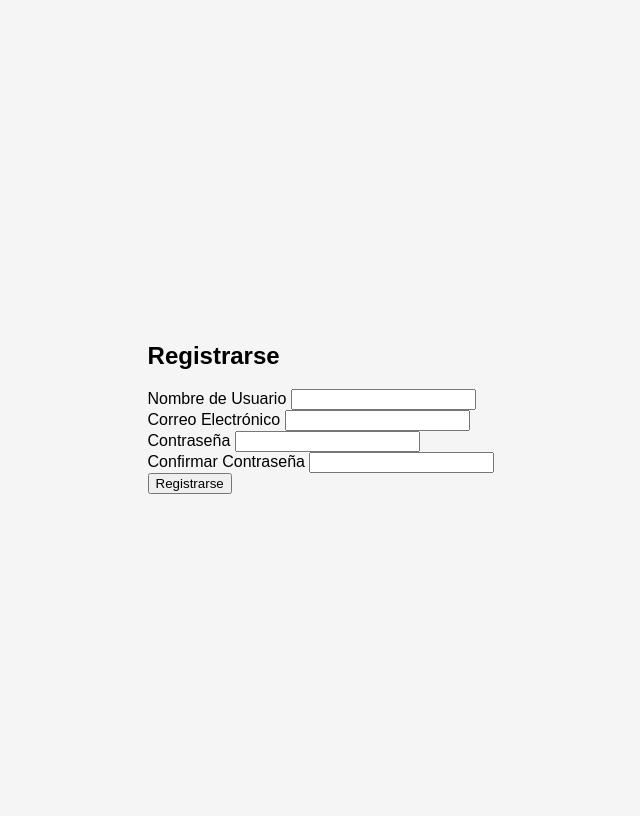
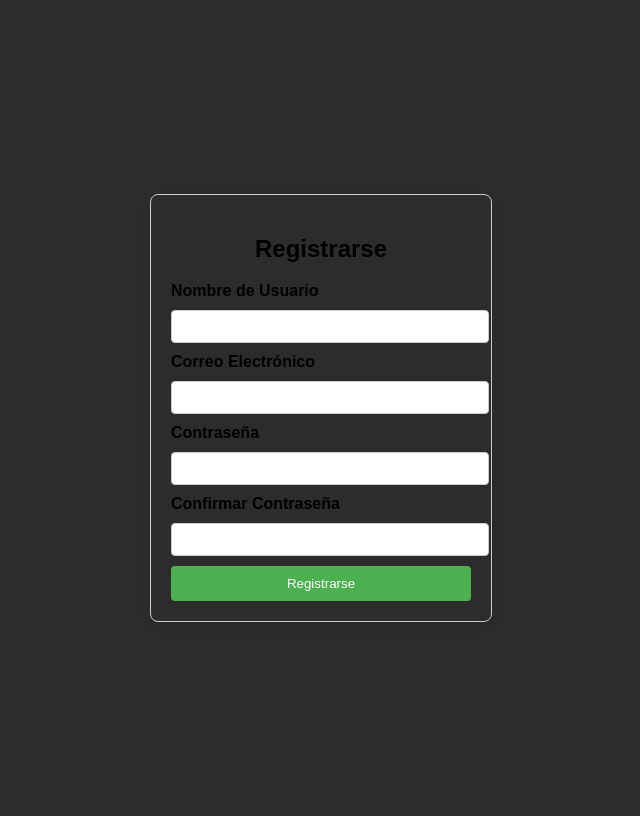
Before and after one commit to Jordanizquierdo/advanDetailing2.0, a Django app: template templates/app1/Registro.html in a window 1280 px wide. Shown: the whole page, without its empty margins (319-959 px from the left). Run offline with Django 3.2, Linux system fonts and the light colour scheme; the template is opened without the code that fills it: values named after a table or form of the project are taken from there, others are empty.

Commit message:
Cambios2

```diff
--- a/app1/views.py
+++ b/app1/views.py
@@ -35,7 +35,7 @@ def login_view(request):
     else:
         form = FormularioLogin()
 
-    return render(request, 'login.html', {'form': form})
+    return render(request, 'app1/login.html', {'form': form})
 
 
 
@@ -47,7 +47,7 @@ def registrar(request):
             usuario.set_password(form.cleaned_data['password'])
             usuario.save()
             login(request, usuario)
-            return redirect('inicio')
+            return redirect('index')
     else:
         form = FormularioRegistro()
-    return render(request, 'registro.html', {'form': form})
+    return render(request, 'app1/registro.html', {'form': form})
--- a/static/css/logreg.css
+++ b/static/css/logreg.css
@@ -6,7 +6,7 @@ body {
     align-items: center;
     height: 100vh;
     font-family: Arial, sans-serif;
-    background-color: #f5f5f5;
+    background-color: #2c2c2c;
 }
 
 .form-container {
@@ -15,7 +15,7 @@ body {
     border: 1px solid #ccc;
     border-radius: 8px;
     box-shadow: 0 4px 8px rgba(0, 0, 0, 0.1);
-    background-color: white;
+    background-color: #2c2c2c;
 }
 
 .form-container h2 {
--- a/templates/app1/Registro.html
+++ b/templates/app1/Registro.html
@@ -8,11 +8,11 @@
   <link rel="stylesheet" href="{% static 'css/logreg.css' %}">
 </head>
 <body>
-  <div class="container">
-    <div class="form-box">
+  <div class="form-container">
     <h2>Registrarse</h2>
     <form method="POST" action="{% url 'registro' %}">
       {% csrf_token %}
+
       <div class="input-field">
         <label>Nombre de Usuario</label>
         <input type="text" name="username" required>
@@ -20,6 +20,7 @@
           <div class="error-message">{{ form.username.errors.0 }}</div>
         {% endif %}
       </div>
+
       <div class="input-field">
         <label>Correo Electrónico</label>
         <input type="email" name="email" required>
@@ -27,6 +28,7 @@
           <div class="error-message">{{ form.email.errors.0 }}</div>
         {% endif %}
       </div>
+
       <div class="input-field">
         <label>Contraseña</label>
         <input type="password" name="password" required>
@@ -34,6 +36,7 @@
           <div class="error-message">{{ form.password.errors.0 }}</div>
         {% endif %}
       </div>
+
       <div class="input-field">
         <label>Confirmar Contraseña</label>
         <input type="password" name="confirm_password" required>
@@ -41,9 +44,9 @@
           <div class="error-message">{{ form.confirm_password.errors.0 }}</div>
         {% endif %}
       </div>
-        <button type="submit" class="submit-btn">Registrarse</button>
+
+      <button type="submit" class="submit-button">Registrarse</button>
     </form>
-    </div>
   </div>
 </body>
 </html>
--- a/templates/app1/index.html
+++ b/templates/app1/index.html
@@ -18,8 +18,8 @@
         <a href="#mision">Misión</a>
       </div>
       <div class="topbar-auth">
-        <a href="#iniciar-sesion">Iniciar Sesión</a>
-        <a href="#registrarse">Registrarse</a>
+        <a href="login">Iniciar Sesión</a>
+        <a href="registro">Registrarse</a>
       </div>
     </div>
   </div>
```
Lines whose indentation alone changed are shown as unchanged.
